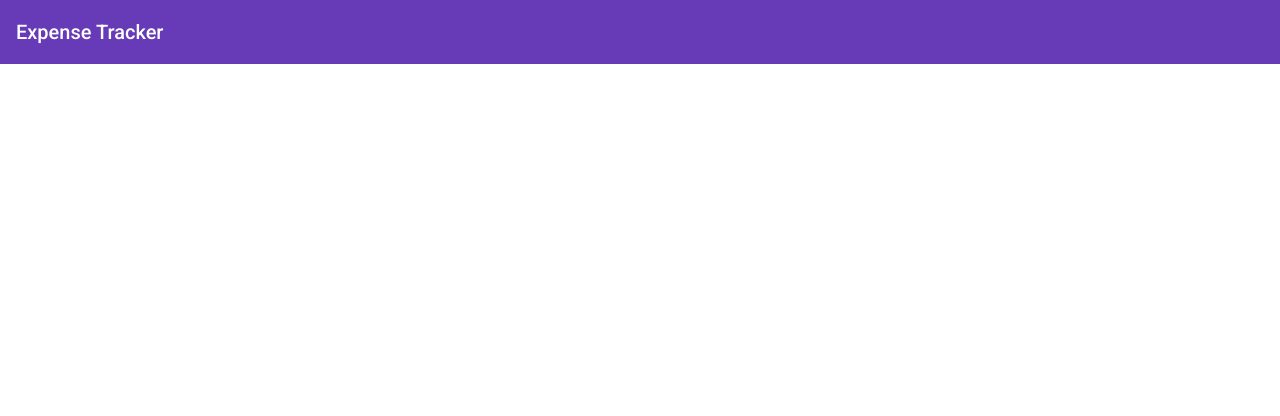
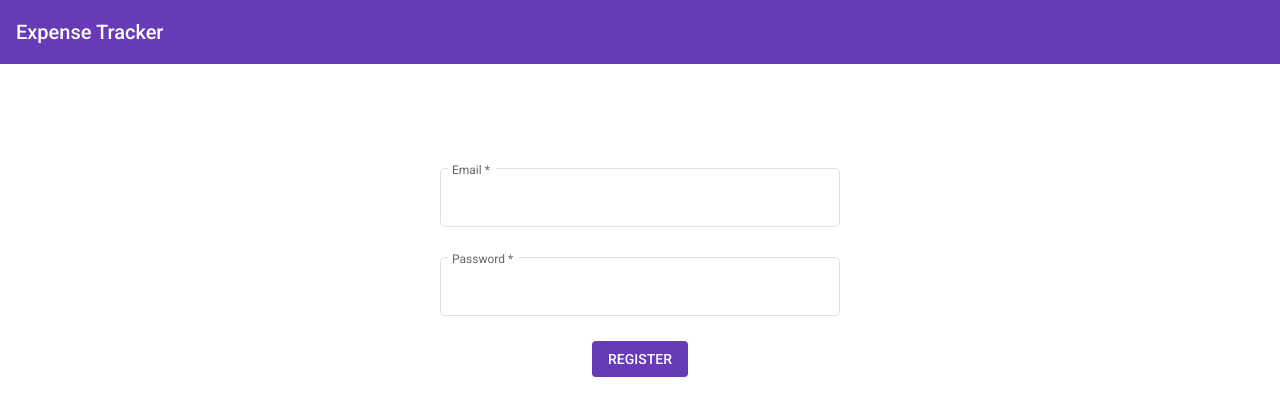
Before and after one commit to arup-hossain/expense-tracker, an Angular app in the folder expense-tracker-ui/: page /register in a window 1280 px wide. Before the commit this address led to /. Shown: the top 416 px of the page. Built offline with nearby package versions, Linux system fonts and the light colour scheme.

Commit message:
create register component

```diff
--- a/expense-tracker-ui/src/app/app-routing.module.ts
+++ b/expense-tracker-ui/src/app/app-routing.module.ts
@@ -1,8 +1,10 @@
 import { NgModule } from '@angular/core';
 import { RouterModule, Routes } from '@angular/router';
+import { RegisterComponent } from './components/register/register.component';
 import { TransactionListComponent } from './components/transaction-list/transaction-list.component';
 
 const routes: Routes = [
+    { path: 'register', component: RegisterComponent },
     { path: '', component: TransactionListComponent },
     { path: 'transaction-list', component: TransactionListComponent }
 ];
--- a/expense-tracker-ui/src/app/app.module.ts
+++ b/expense-tracker-ui/src/app/app.module.ts
@@ -18,13 +18,15 @@ import { MatDatepickerModule } from '@angular/material/datepicker';
 import { MatNativeDateModule } from '@angular/material/core';
 import { HttpClientModule } from '@angular/common/http';
 import { MatCardModule } from '@angular/material/card';
+import { RegisterComponent } from './components/register/register.component';
 
 @NgModule({
     declarations: [
         AppComponent,
         HeaderComponent,
         TransactionListComponent,
-        TransactionPopupComponent
+        TransactionPopupComponent,
+        RegisterComponent
     ],
     imports: [
         BrowserModule,
--- /dev/null
+++ b/expense-tracker-ui/src/app/components/register/register.component.css
@@ -0,0 +1,9 @@
+form {
+    width: 400px;
+    margin: 100px auto 0 auto;
+    text-align: center;
+}
+
+mat-form-field {
+    width: 100%;
+}
--- /dev/null
+++ b/expense-tracker-ui/src/app/components/register/register.component.html
@@ -0,0 +1,20 @@
+<form [formGroup]="registerForm" (submit)="register()">
+    <mat-form-field>
+        <mat-label>Email</mat-label>
+        <input matInput formControlName="email">
+        <mat-error *ngIf="registerForm.get('email').hasError('required')">
+            Please enter an email
+        </mat-error>
+        <mat-error *ngIf="registerForm.get('email').hasError('email')">
+            Please enter a valid email
+        </mat-error>
+    </mat-form-field>
+
+    <mat-form-field>
+        <mat-label>Password</mat-label>
+        <input matInput type="password" formControlName="password">
+        <mat-error>Please enter a password</mat-error>
+    </mat-form-field>
+
+    <button mat-flat-button color="primary">REGISTER</button>
+</form>
--- /dev/null
+++ b/expense-tracker-ui/src/app/components/register/register.component.ts
@@ -0,0 +1,29 @@
+import { Component, OnInit } from '@angular/core';
+import { FormBuilder, FormGroup, Validators } from '@angular/forms';
+
+@Component({
+    selector: 'app-register',
+    templateUrl: './register.component.html',
+    styleUrls: ['./register.component.css']
+})
+export class RegisterComponent implements OnInit {
+
+    registerForm: FormGroup = this.formBuilder.group({
+        email: [null, [
+            Validators.required,
+            Validators.email
+        ]],
+        password: [null, Validators.required]
+    });
+
+    constructor(private formBuilder: FormBuilder) { }
+
+    ngOnInit(): void {
+    }
+
+    register(): void {
+        if (this.registerForm.invalid) return;
+        console.log(this.registerForm.value);
+    }
+
+}
```
